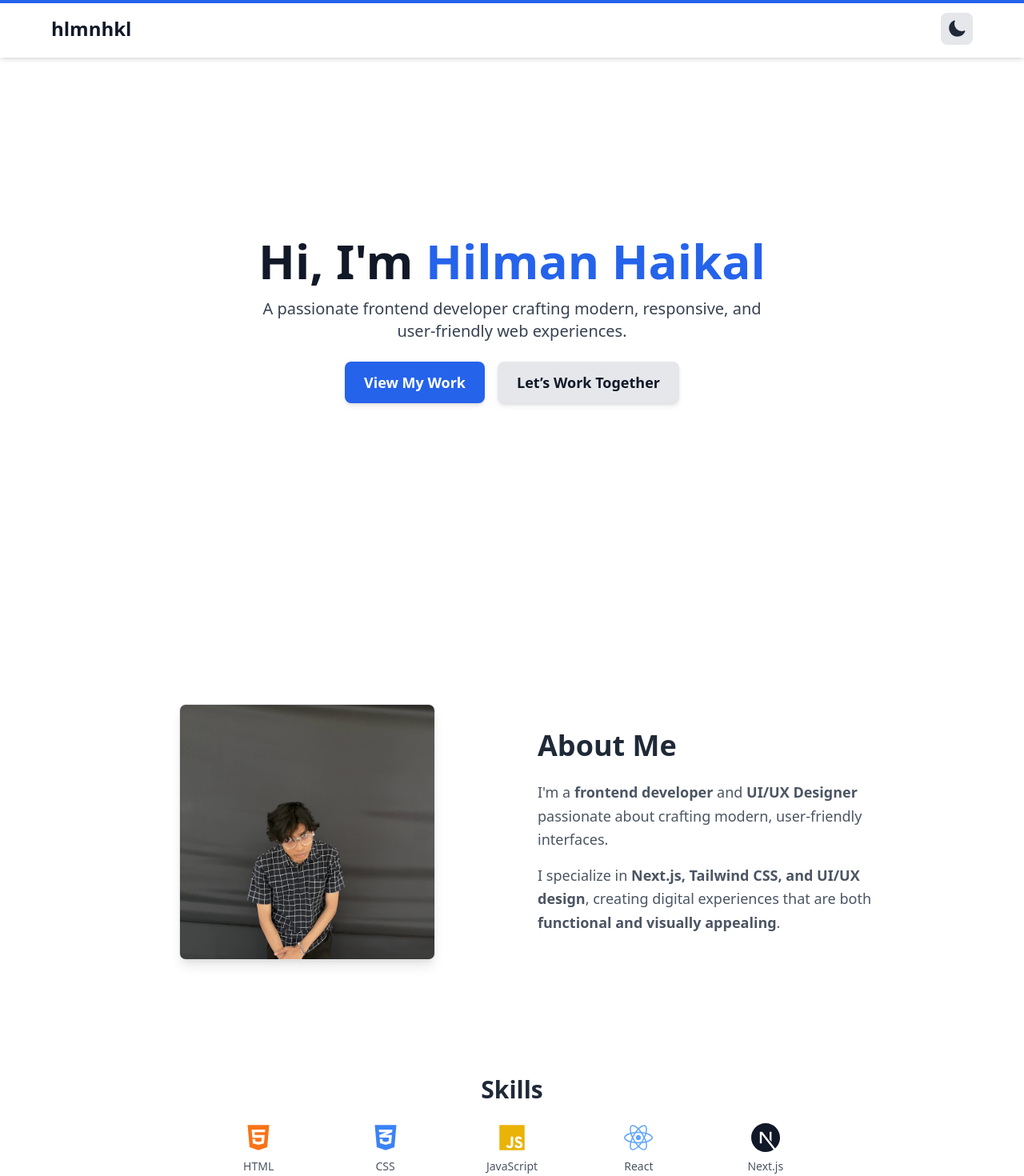
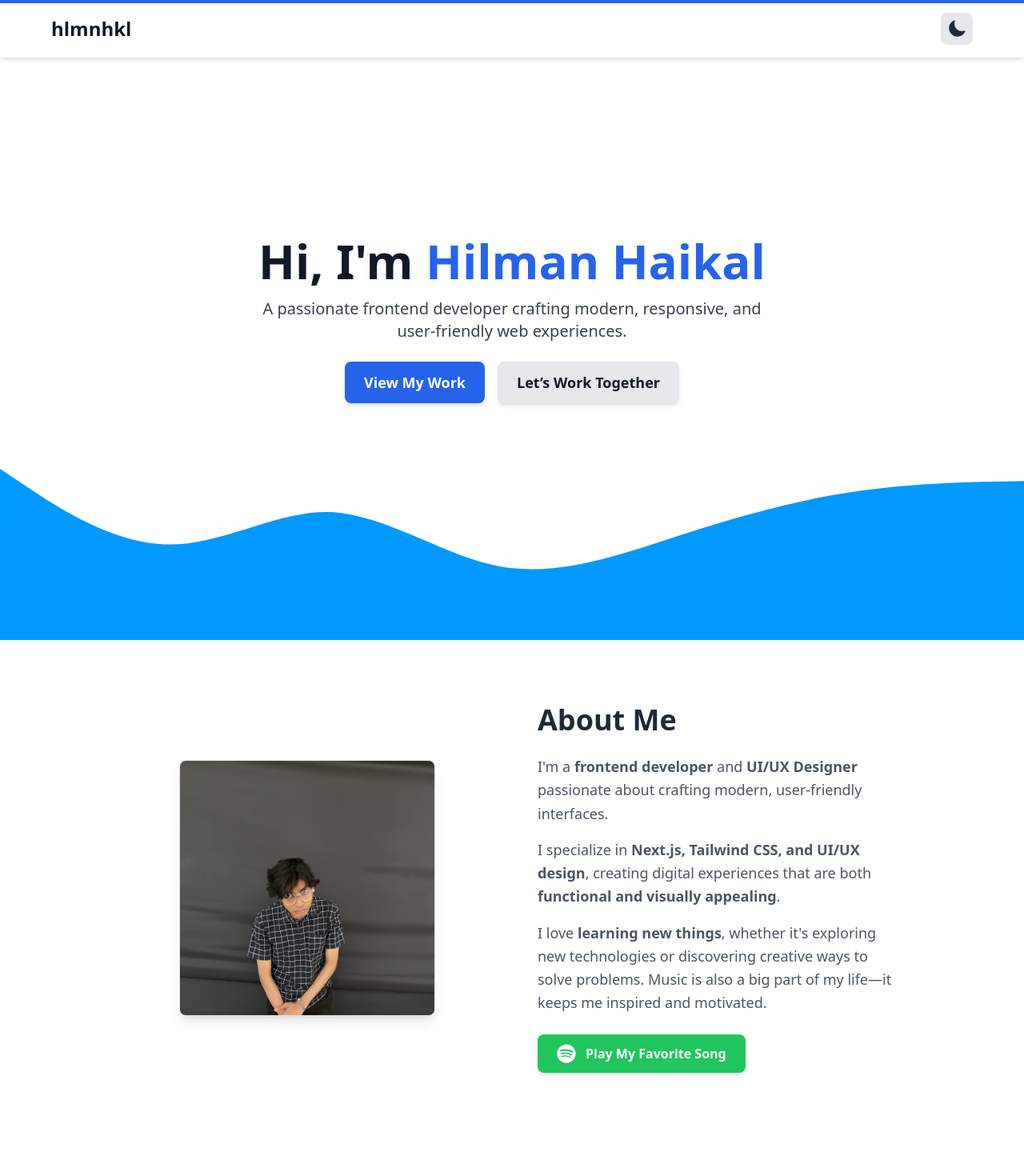
Before and after one commit to hilmanhaikal/portfolio-hlmnhkl, a Next.js app: page / in a window 1280 px wide. Shown: the top 1470 px of the page at 80% size. Built offline with nearby package versions, Linux system fonts and the light colour scheme.

Commit message:
feat: enhance AboutMe component with Spotify player and add WaveBackground to Hero component

```diff
--- a/src/app/components/AboutMe.tsx
+++ b/src/app/components/AboutMe.tsx
@@ -1,9 +1,12 @@
-// components/About.tsx
 "use client";
 import Image from "next/image";
-import { motion } from "framer-motion";
+import { motion, AnimatePresence } from "framer-motion";
+import { FaSpotify } from "react-icons/fa";
+import { useState } from "react";
 
 export default function About() {
+  const [isPlaying, setIsPlaying] = useState(false);
+
   return (
     <section id="about" className="py-20 px-6 md:px-20 lg:px-40">
       <div className="max-w-6xl mx-auto grid grid-cols-1 md:grid-cols-2 gap-16 items-center">
@@ -13,7 +16,7 @@ export default function About() {
           animate={{ opacity: 1, x: 0 }}
           transition={{ duration: 1, ease: "easeOut" }}
           whileHover={{ scale: 1.2 }}
-          className="flex justify-center md:justify"
+          className="flex justify-center"
         >
           <Image
             src="/aboutme.jpg"
@@ -39,6 +42,55 @@ export default function About() {
             {`I specialize in `} <strong>Next.js, Tailwind CSS, and UI/UX design</strong>, {`creating digital experiences that are both `}
             <strong>functional and visually appealing</strong>.
           </p>
+          <p className="text-lg text-gray-600 dark:text-gray-400 mt-4 leading-relaxed">
+            {`I love`} <strong>learning new things</strong>, whether it's exploring new technologies or discovering creative ways to solve problems.
+            Music is also a big part of my life—it keeps me inspired and motivated.
+          </p>
+
+          {/* Play Button with Smooth Transition */}
+          <motion.button
+            onClick={() => setIsPlaying(!isPlaying)}
+            whileTap={{ scale: 0.95 }}
+            transition={{ duration: 0.3, ease: "easeInOut" }}
+            className="relative overflow-hidden mt-6 inline-flex items-center gap-3 px-6 py-3 bg-green-500 text-white font-semibold rounded-lg shadow-md hover:bg-green-600 transition-all duration-300"
+          >
+            <FaSpotify className="w-6 h-6" />
+            <AnimatePresence mode="wait">
+              <motion.span
+                key={isPlaying ? "hide" : "play"}
+                initial={{ opacity: 0, y: 10 }}
+                animate={{ opacity: 1, y: 0 }}
+                exit={{ opacity: 0, y: -10 }}
+                transition={{ duration: 0.3, ease: "easeOut" }}
+              >
+                {isPlaying ? "Hide Player" : "Play My Favorite Song"}
+              </motion.span>
+            </AnimatePresence>
+          </motion.button>
+
+          {/* Spotify Embed (Smooth Appear/Disappear) */}
+          <AnimatePresence>
+            {isPlaying && (
+              <motion.div
+                initial={{ opacity: 0, y: 20 }}
+                animate={{ opacity: 1, y: 0 }}
+                exit={{ opacity: 0, y: 20 }}
+                transition={{ duration: 0.5, ease: "easeInOut" }}
+                className="mt-6"
+              >
+                <iframe
+                  style={{ borderRadius: "12px" }}
+                  src="https://open.spotify.com/embed/track/2bdVgAQgosGUJoViVDNeOV?utm_source=generator&theme=0"
+                  width="100%"
+                  height="152"
+                  frameBorder="0"
+                  allow="autoplay; clipboard-write; encrypted-media; fullscreen; picture-in-picture"
+                  loading="lazy"
+                  className="rounded-lg shadow-lg"
+                ></iframe>
+              </motion.div>
+            )}
+          </AnimatePresence>
         </motion.div>
       </div>
     </section>
--- a/src/app/components/Hero.tsx
+++ b/src/app/components/Hero.tsx
@@ -1,10 +1,12 @@
 // components/Hero.tsx
 "use client";
 import { motion } from "framer-motion";
+import WaveBackground from "./WaveBackground";
 
 export default function Hero() {
   return (
     <section className="min-h-screen flex flex-col justify-center items-center text-center px-6 md:px-16">
+      <WaveBackground />
       <motion.h1
         initial={{ opacity: 0, y: -20 }}
         animate={{ opacity: 1, y: 0 }}
--- a/src/app/components/Projects.tsx
+++ b/src/app/components/Projects.tsx
@@ -15,14 +15,14 @@ const projects = [
       title: "E-Commerce landing page",
       description: "A modern e-commerce landing page with a clean and minimalistic design.",
       image: "/projects/homepage.png",
-      link: "./app/not-found.tsx",
+      link: "_blank",
       tech: ["HTML", "CSS", "UI/UX Design"],
     },
     {
       title: "Login template",
       description: "A simple login page template.",
       image: "/projects/login.png",
-      link: "./app/not-found.tsx",
+      link: "_blank",
       tech: ["HTML", "CSS", "UI/UX Design"],
     },
     {
--- /dev/null
+++ b/src/app/components/WaveBackground.tsx
@@ -0,0 +1,28 @@
+"use client";
+import { motion } from "framer-motion";
+
+export default function WaveBackground() {
+  return (
+    <div className="absolute top-0 left-0 w-full h-full overflow-hidden z-[-1]">
+      <svg xmlns="http://www.w3.org/2000/svg" viewBox="0 0 1440 320" className="absolute bottom-0 w-full">
+        <motion.path
+          fill="#0099ff"
+          fillOpacity="1"
+          initial={{ d: "M0,64L40,90.7C80,117,160,171,240,165.3C320,160,400,96,480,101.3C560,107,640,181,720,218.7C800,256,880,256,960,240C1040,224,1120,192,1200,165.3C1280,139,1360,117,1400,106.7L1440,96L1440,320L1400,320C1360,320,1280,320,1200,320C1120,320,1040,320,960,320C880,320,800,320,720,320C640,320,560,320,480,320C400,320,320,320,240,320C160,320,80,320,40,320L0,320Z" }}
+          animate={{
+            d: [
+              "M0,64L40,90C80,116,160,170,240,165C320,160,400,96,480,101C560,106,640,180,720,218C800,256,880,256,960,240C1040,224,1120,192,1200,165C1280,138,1360,116,1400,106L1440,96L1440,320L0,320Z",
+              "M0,80L40,106.7C80,133,160,187,240,186.7C320,187,400,133,480,144C560,155,640,213,720,218.7C800,224,880,192,960,165.3C1040,139,1120,117,1200,106.7C1280,96,1360,96,1400,96L1440,96L1440,320L0,320Z"
+            ],
+          }}
+          transition={{
+            repeat: Infinity,
+            repeatType: "mirror",
+            duration: 5,
+            ease: "easeInOut",
+          }}
+        />
+      </svg>
+    </div>
+  );
+}
--- a/src/app/not-found.tsx
+++ b/src/app/not-found.tsx
@@ -23,8 +23,6 @@ export default function NotFound() {
         className="text-xl md:text-2xl mt-4"
       >
         Oops! Looks like you got lost in the void. 🚀
-        <br />
-        (And no, {`I'm`} not uploading this code to my GitHub.)
       </motion.p>
 
       {/* Home Button */}
```
